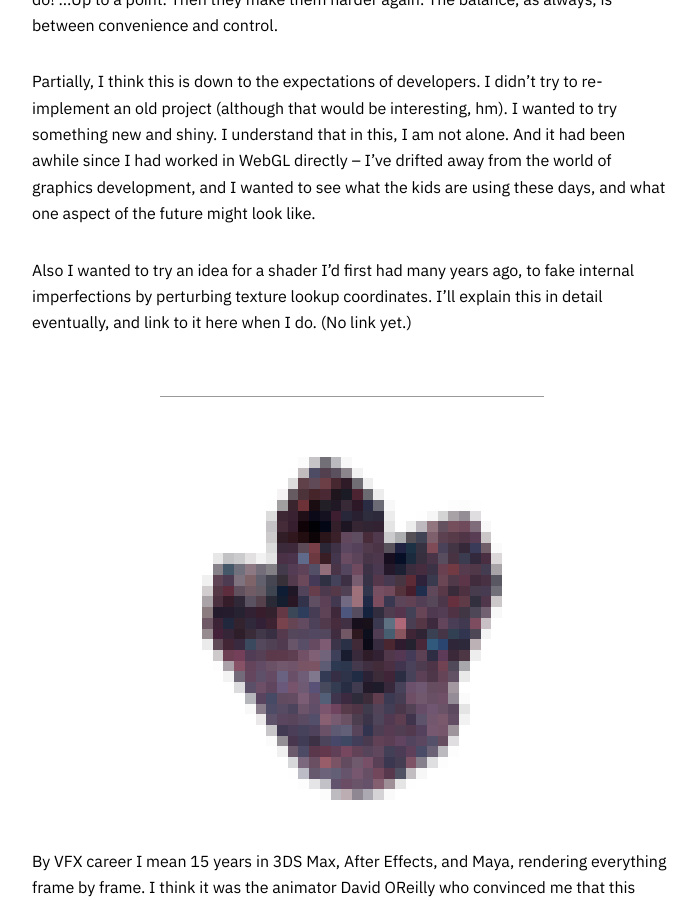
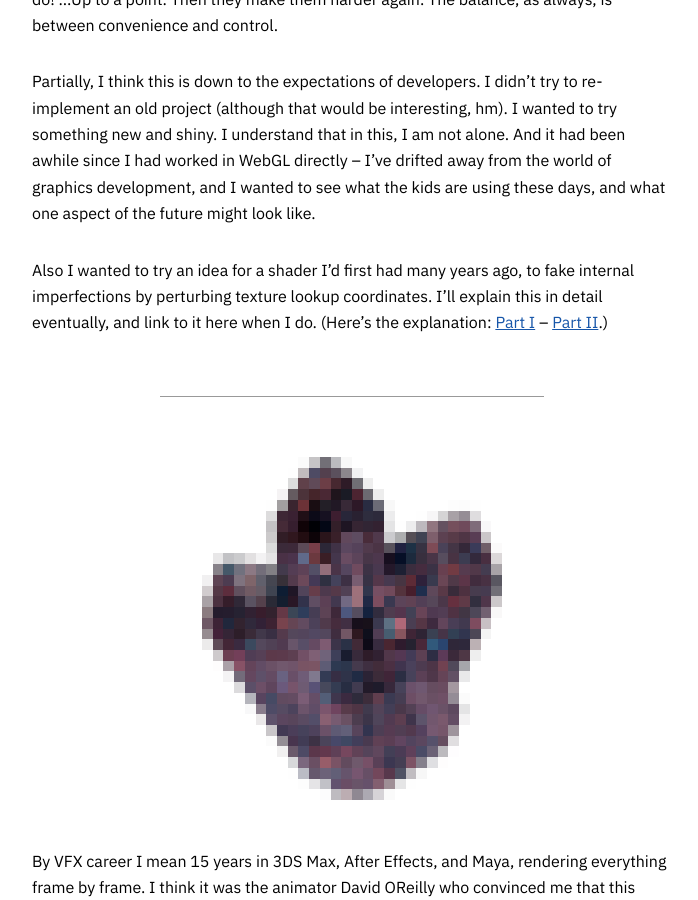
Before and after one commit to meetar/fjord.style, a Jekyll site: the page built from _posts/2023-10-02-the-prototype-trap.md, in a window 1280 px wide and 900 px high, scrolled down 2880 px. Shown: the whole window, without its empty margins (288-986 px from the left). Built offline with Jekyll 4.4.1, drawn with Linux system fonts in a browser that asks for light colours.

Commit message:
added links to shader breakdown

```diff
--- a/_posts/2023-10-02-the-prototype-trap.md
+++ b/_posts/2023-10-02-the-prototype-trap.md
@@ -38,7 +38,7 @@ It didn't do everything I wanted, but it did it fairly quickly, and I understood
 
 Partially, I think this is down to the expectations of developers. I didn't try to re-implement an old project (although that would be interesting, hm). I wanted to try something new and shiny. I understand that in this, I am not alone. And it had been awhile since I had worked in WebGL directly – I've drifted away from the world of graphics development, and I wanted to see what the kids are using these days, and what one aspect of the future might look like.
 
-Also I wanted to try an idea for a shader I'd first had many years ago, to fake internal imperfections by perturbing texture lookup coordinates. I'll explain this in detail eventually, and link to it here when I do. (No link yet.)
+Also I wanted to try an idea for a shader I'd first had many years ago, to fake internal imperfections by perturbing texture lookup coordinates. I'll explain this in detail eventually, and link to it here when I do. (Here's the explanation: [Part I](/going-into-depth) – [Part II](/parallax-shift).)
 
 
 ---
```
